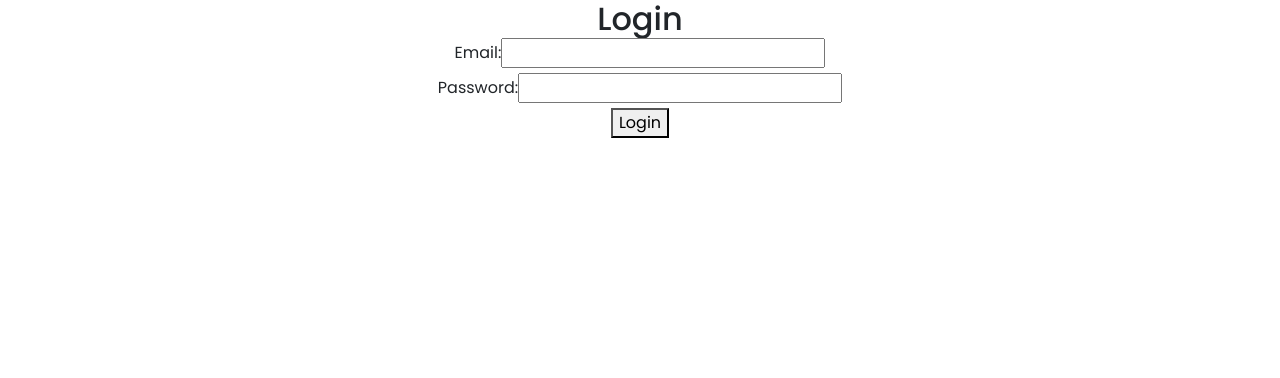
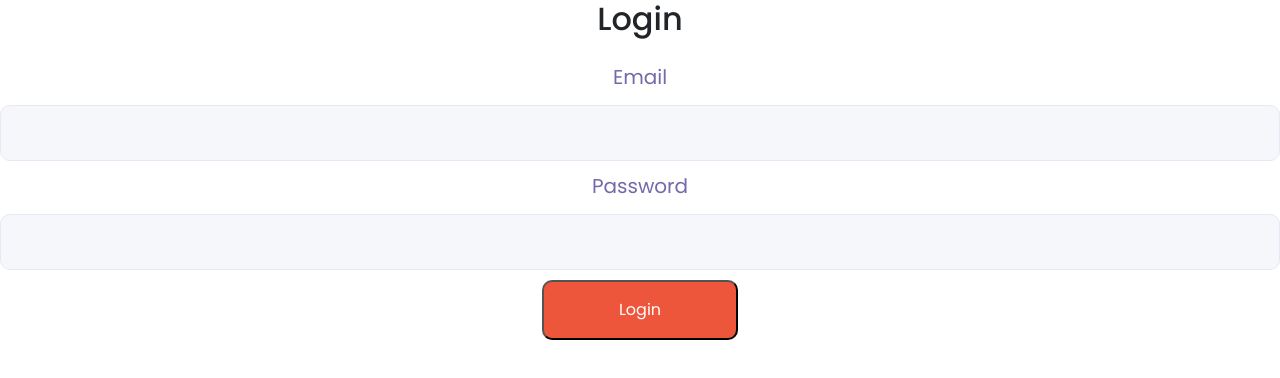
Before and after one commit to simjunseo98/front-health, a React (Create React App) app: page /login in a window 1280 px wide. Shown: the top 378 px of the page. Built offline with nearby package versions, Linux system fonts and the light colour scheme.

Commit message:
로그인 css

```diff
--- a/src/assets/css/templatemo-training-studio.css
+++ b/src/assets/css/templatemo-training-studio.css
@@ -724,10 +724,10 @@ banner
 }
 
 #bg-video {
-  min-width: 100%;
-  min-height: 100vh;
-  max-width: 100%;
-  max-height: 100vh;
+  min-width: 120%;
+  min-height: 140vh;
+  max-width: 120%;
+  max-height: 140vh;
   object-fit: cover;
   z-index: -1;
 }
@@ -742,15 +742,14 @@ banner
   top: 0;
   left: 0;
   bottom: 7px;
-  width: 100%;
+  width: 120%;
 }
-
 .main-banner .caption {
   text-align: center;
   position: absolute;
-  width: 80%;
-  left: 50%;
-  top: 50%;
+  width: 70%;
+  left: 43%;
+  top: 52%;
   transform: translate(-50%, -50%);
 }
 
--- /dev/null
+++ b/src/assets/styles/login.module.scss
@@ -0,0 +1,136 @@
+#form-login{
+    display: block;
+    background-color: #F3F4F9;
+    font-family: Verdana, Geneva, Tahoma, sans-serif;
+}
+#form-container {
+    height: 100vh;
+    display: flex;
+    justify-content: center;
+    align-items: center;
+}
+
+#form-inner-container {
+    background-color: white;
+    max-width: 70%;
+    border-radius: 8px;
+    box-shadow: 0 0 20px gainsboro;
+}
+
+#sign-in-container {
+    padding: 60px 80px;
+    width: 320px;
+    display: inline-block;
+}
+
+form input {
+    display: block;
+    margin-bottom: 10px;
+    border: 1px solid #E5E9F5;
+    background-color: #F6F7FA;
+    padding: 15px;
+    margin-top: 5px;
+    border-radius: 10px;
+    width: 100%;
+}
+
+#form-controls {
+    margin-bottom: 20px;
+}
+
+form label {
+    font-size: 20px;
+    color: #7369AB;
+    text-align: left;
+}
+
+::placeholder {
+    color: #C0C7DB;
+    font-size: larger;
+    letter-spacing: 1.2px;
+}
+
+#form-controls button {
+    border: none;
+    font-size: 120%;
+}
+
+#form-controls button:hover {
+    cursor: pointer;
+}
+
+button[type="submit"] {
+    padding: 16px 75px;
+    background-color: #ed563b;
+    border-radius: 10px;
+    color: white;
+}
+
+button[type="submit"]:hover {
+    background-color: #f9375b;
+}
+
+#terms {
+    width: 30px;
+    height: 30px;
+    appearance: none;
+    border: 2px solid #7369AB;
+    border-radius: 4px;
+    position: relative;
+}
+
+#terms:checked:after {
+    content: '\2713';
+    color: #7369AB;
+    font-size: 24px;
+    position: absolute;
+    top: 0;
+    left: 3px;
+}
+
+label[for="terms"] {
+    display: inline-block;
+    width: 80%;
+    margin-left: 10px;
+}
+#animation-container {
+    display: inline-block;
+}
+
+/* responsive display */
+
+@media(max-width:1124px) {
+    #animation-container {
+        display: none;
+    }
+
+    #form-inner-container{
+        display: flex;
+        justify-content: center;
+    }
+}
+
+@media(max-width: 684px) {
+    #form-controls {
+        text-align: center;
+        margin: 0;
+        padding: 0;
+    }
+
+    button {
+        width: 100%;
+    }
+
+    form input:not(:last-of-type) {
+        width: 85%;
+    }
+    #terms {
+        width: 20px;
+        height: 20px;
+    }
+
+    label[for="terms"] {
+        display: inline-block;
+        font-size: smaller;
+    }
+}
--- a/src/pages/Login.js
+++ b/src/pages/Login.js
@@ -3,6 +3,7 @@ import api from '../services/api';
 import { useNavigate } from 'react-router-dom';
 import toast from 'react-simple-toasts';
 import Loading from '../components/common/Loading';
+import '../assets/styles/login.module.scss';
 
 
 const Login = ({setIsLoggedIn}) => {
@@ -35,24 +36,29 @@ const Login = ({setIsLoggedIn}) => {
     };
 
     return (
-        <div>
-            {loading ? (
-                <Loading />
-            ) : (
-                <div>
+        <div className='form-login'>
+        {loading ? (
+            <Loading />
+        ) : (
+            <div className='form-container'>
+                <div className='form-inner-container'>
                     <h2>Login</h2>
+                        <div className='sign-in-container'>
+                    <br/>
                     <form onSubmit={handleSubmit}>
-                        <label>Email:</label>
+                        <label>Email</label>
                         <input type="text" value={id} onChange={(e) => setId(e.target.value)} />
-                        <br />
-                        <label>Password:</label>
+                        <label>Password</label>
                         <input type="password" value={password} onChange={(e) => setPassword(e.target.value)} />
-                        <br />
+                        <div className='form-controls'>
                         <button type="submit">Login</button>
+                        </div>
                     </form>
                 </div>
+            </div>
+            </div>
             )}
-        </div>
+    </div>
     );
 };
 
```
